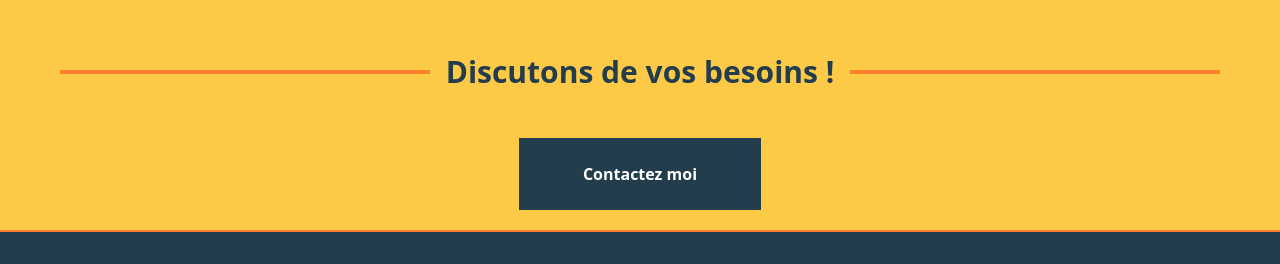
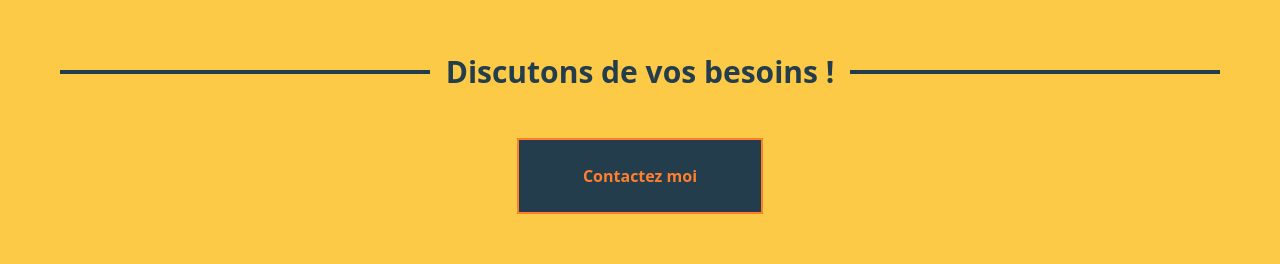
Before and after one commit to NicolasF-N7/rebranded_portfolio, a Next.js app: page / in a window 1280 px wide. Shown: the part 1314-1578 px from the top of the page. Built offline with nearby package versions, Linux system fonts and the light colour scheme.

Commit message:
Last commit of the day

```diff
--- a/src/components/services/call_to_action.tsx
+++ b/src/components/services/call_to_action.tsx
@@ -6,15 +6,15 @@ function CallToAction() {
     <>
       <div className="flex flex-col items-center justify-between">
         <div className="flex flex-col sm:flex-row w-full justify-center">
-          <div className="mt-4 mb-8 sm:mb-0 sm:mr-4 border-t-4 border-pumpkin w-full"></div>
+          <div className="mt-4 mb-8 sm:mb-0 sm:mr-4 border-t-4 border-charcoal w-full"></div>
           <p className="w-full font-bold text-2xl md:text-3xl text-charcoal whitespace-nowrap">Discutons de vos besoins !</p>
-          <div className="mt-4 ml-4 border-t-4 border-pumpkin w-full hidden sm:block"></div>
+          <div className="mt-4 ml-4 border-t-4 border-charcoal w-full hidden sm:block"></div>
         </div>
 
         {/*Wavy animation button for large screens (not phone)*/}
         <div className="mt-12 hidden lg:block wavyButton">
           <Link href="/contact">
-            <div className="font-bold px-16 py-6 bg-charcoal text-white hover:bg-zomp transition-colors">
+            <div className="font-bold px-16 py-6 bg-charcoal border-2 border-pumpkin text-pumpkin hover:bg-zomp transition-colors">
               <p>Contactez moi</p>
             </div>
           </Link>
@@ -23,14 +23,12 @@ function CallToAction() {
         {/*No animation button for mobile*/}
         <div className="mt-12 lg:hidden growingButton">
           <Link href="/contact">
-            <div className="font-bold px-16 py-6 bg-charcoal text-white hover:bg-zomp transition-colors">
+            <div className="font-bold px-16 py-6 bg-charcoal border-2 border-pumpkin text-pumpkin hover:bg-zomp transition-colors">
               <p>Contactez moi</p>
             </div>
           </Link>
         </div>
-
-
-        </div>
+      </div>
     </>
   );
 }
--- a/src/pages/index.tsx
+++ b/src/pages/index.tsx
@@ -3,6 +3,7 @@ import Image from "next/image";
 import Hero from "@/components/services/hero";
 import ServiceSection from "@/components/services/services_section";
 import CallToAction from "@/components/services/call_to_action";
+import Skills from "@/components/services/skills";
 import Page from "@/components/utility/page";
 
 export default function Home() {
@@ -12,8 +13,8 @@ export default function Home() {
       <div className="mt-0 sm:mt-24 space-y-32">
         <ServiceSection />
         <CallToAction />
-        {/*<Skills />
-        <Testimonials />*/}
+        <Skills />
+        {/*<Testimonials />*/}
         {/* <Posts allPosts={allPosts} /> */}
       </div>
       {/*<CTA />*/}
```
